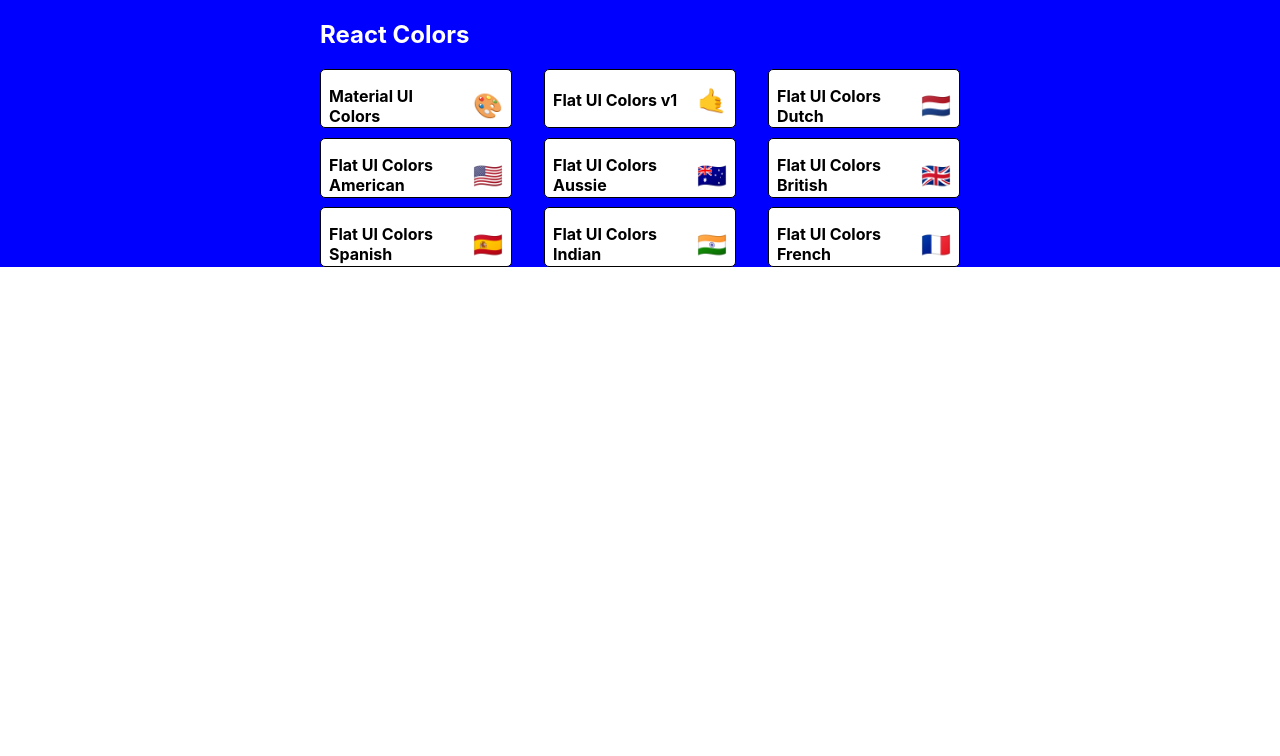
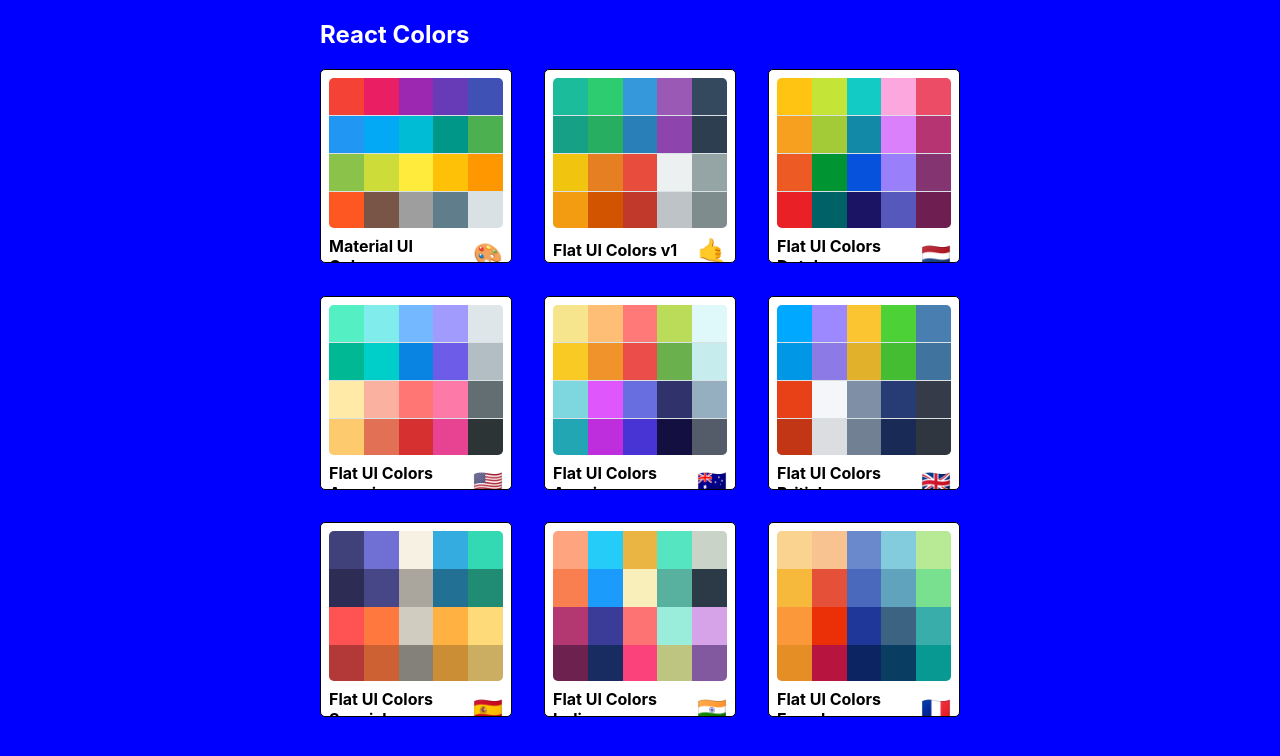
Before and after one commit to andreferi3/Pick-Color-React, a React (Create React App) app: page / in a window 1280 px wide. Shown: the top 756 px of the page. Built offline with nearby package versions, Linux system fonts and the light colour scheme.

Commit message:
finish styling minipalette

```diff
--- a/src/MiniPalette.js
+++ b/src/MiniPalette.js
@@ -14,7 +14,11 @@
         }
     },
     colors: {
-        backgroundColor: 'grey'
+        backgroundColor: '#dae1e4',
+        height: '150px',
+        width: '100%',
+        borderRadius: '5px',
+        overflow: 'hidden'
     },
     title: {
         display: 'flex',
@@ -29,14 +33,28 @@
     emoji: {
         marginLeft: '0.5rem',
         fontSize: '1.5rem'
+    },
+    miniColor: {
+        height: '25%',
+        width: '20%',
+        display: 'inline-block',
+        margin: '0 auto',
+        position: 'relative',
+        marginBottom: '-3.5px',
+
     }
 }
 
 function MiniPalette(props) {
-    const {classes, paletteName, emoji} = props
+    const {classes, paletteName, emoji, colors} = props
+    const miniColorBoxes = colors.map(color => (
+        <div className={classes.miniColor} style={{backgroundColor: color.color}} key={color.name} />
+    ))
     return (
         <div className={classes.root}>
-            <div className={classes.colros}></div>
+            <div className={classes.colors}>
+                {miniColorBoxes}
+            </div>
             <h5 className={classes.title}>{paletteName} <span className={classes.emoji}>{emoji}</span></h5>
         </div>
     )
--- a/src/PalleteList.js
+++ b/src/PalleteList.js
@@ -5,7 +5,7 @@
 const styles = {
     root: {
         backgroundColor: 'blue',
-        height: '100%',
+        height: '100vh',
         display: 'flex',
         alignItems: 'flex-start',
         justifyContent: 'center'
```
